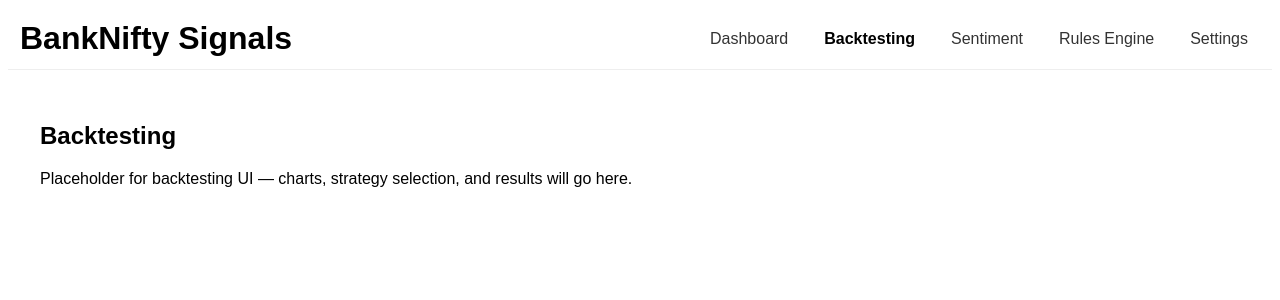
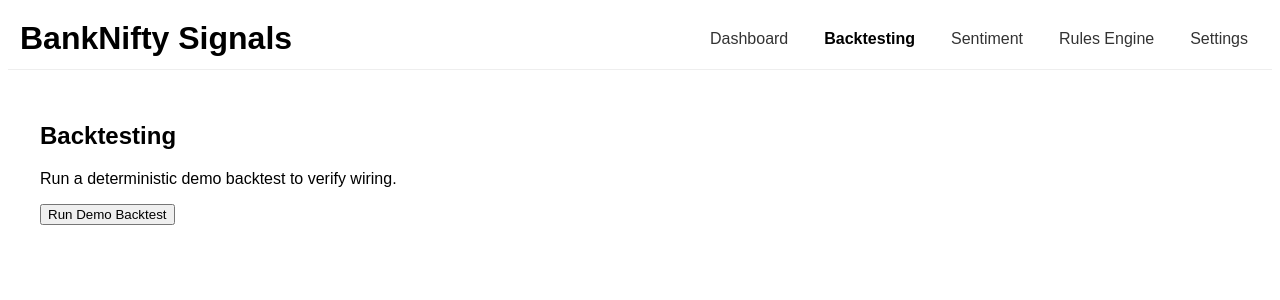
Before and after one commit to nandaaiinnovation-creator/Trader_AI_BN, a React (Vite) app in the folder frontend/: page /backtesting in a window 1280 px wide. Shown: the top 300 px of the page. Built offline with nearby package versions, Linux system fonts and the light colour scheme; the HTML template or start-up script is replaced by a standard one.

Commit message:
feat(stage3-5): demo backtest endpoint and Backtesting UI wiring; scaffold RulesEngine persistence TODO

```diff
--- a/frontend/src/pages/Backtesting.jsx
+++ b/frontend/src/pages/Backtesting.jsx
@@ -1,10 +1,49 @@
 import React from 'react'
 
 export default function Backtesting(){
+  const [loading, setLoading] = React.useState(false)
+  const [error, setError] = React.useState(null)
+  const [summary, setSummary] = React.useState(null)
+
+  const runDemo = async () => {
+    setLoading(true); setError(null)
+    try {
+      const res = await fetch('/api/backtest/demo', { method: 'POST' })
+      if(!res.ok) throw new Error(`HTTP ${res.status}`)
+      const json = await res.json()
+      setSummary(json.data || null)
+    } catch (e) {
+      setError(e.message || 'Failed to run backtest')
+    } finally {
+      setLoading(false)
+    }
+  }
+
   return (
     <div style={{padding:20}}>
       <h2>Backtesting</h2>
-      <p>Placeholder for backtesting UI — charts, strategy selection, and results will go here.</p>
+      <p>Run a deterministic demo backtest to verify wiring.</p>
+
+      <button onClick={runDemo} disabled={loading}>
+        {loading ? 'Running…' : 'Run Demo Backtest'}
+      </button>
+
+      {error && <div style={{color:'crimson', marginTop:12}}>Error: {error}</div>}
+
+      {summary && (
+        <div style={{marginTop:16, padding:12, border:'1px solid #ddd', borderRadius:8}}>
+          <h3 style={{marginTop:0}}>Summary</h3>
+          <div><b>Strategy:</b> {summary.strategy}</div>
+          <div><b>Dataset:</b> {summary.dataset}</div>
+          <div><b>Trades:</b> {summary.trades}</div>
+          <div><b>Win Rate:</b> {summary.winRate}%</div>
+          <div><b>PNL:</b> {summary.pnl}</div>
+          <div><b>Avg R/R:</b> {summary.avgRR}</div>
+          <div><b>Max DD:</b> {summary.maxDD}%</div>
+          <div><b>Took:</b> {summary.durationSec}s</div>
+          <div><b>Generated:</b> {new Date(summary.generatedAt).toLocaleString()}</div>
+        </div>
+      )}
     </div>
   )
 }
--- a/frontend/src/pages/RulesEngine.jsx
+++ b/frontend/src/pages/RulesEngine.jsx
@@ -5,6 +5,12 @@ export default function RulesEngine(){
     <div style={{padding:20}}>
       <h2>Rules Engine</h2>
       <p>Placeholder for rules management and diagnostics.</p>
+      {/* TODO Stage 3–5:
+        - Fetch current config from /api/rules/config
+        - Editable form per rule with validation
+        - Save via PUT /api/rules/config/:name
+        - Listen for socket ack (rules:applied) and toast confirmation
+      */}
     </div>
   )
 }
```
Also changed, not shown: 1 other file (tests, documents, lock files or other folders).
